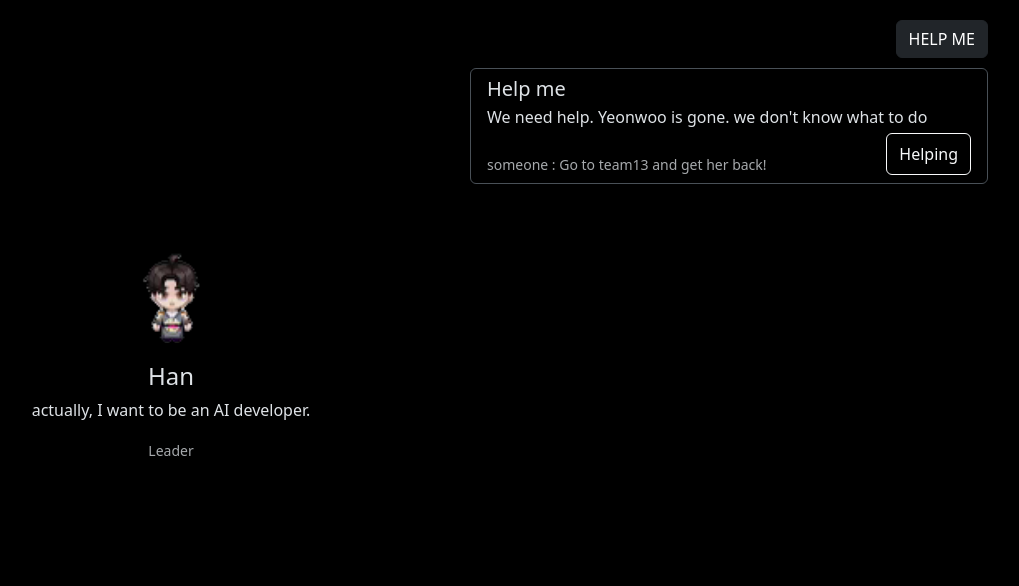
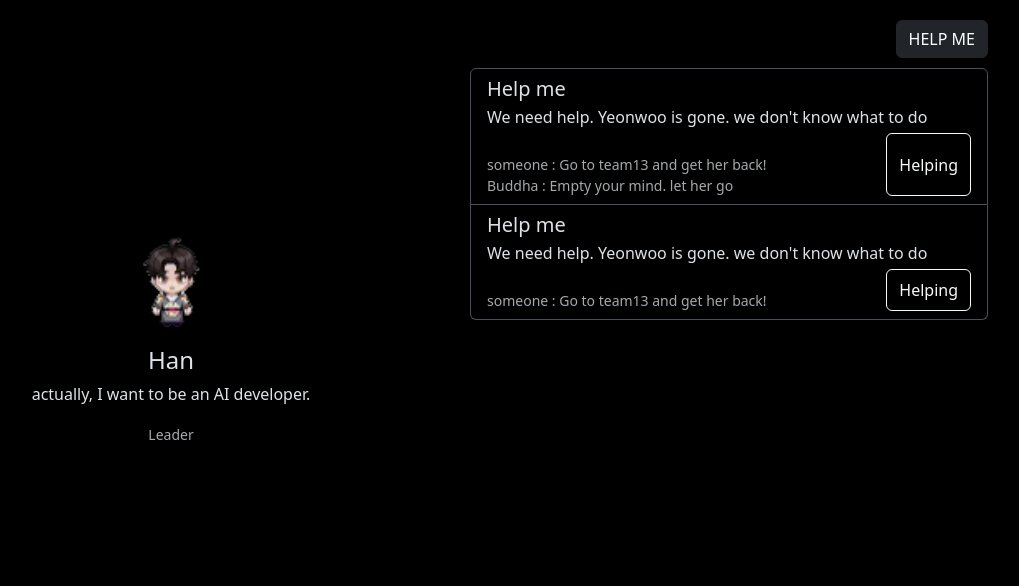
Before and after one commit to hjn5018/dowajo, a Flask app: page /leader in a window 1280 px wide. Shown: the part 72-658 px from the top of the page, without its empty margins (190-1209 px from the left). Run offline with Flask 3, Linux system fonts and the light colour scheme.

Commit message:
발표용 약간의 편법

```diff
--- a/Project/app.py
+++ b/Project/app.py
@@ -24,7 +24,7 @@ class Help(db.Model):
 class Answer(db.Model):
     listnum = db.Column(db.Integer, primary_key=True)
     answer = db.Column(db.String, nullable=False)
-    hiiam = db.Column(db.String, nullable=False)
+    hiiam = db.Column(db.String, nullable=False, default="someone") #누군지 안 적고 도움 주면 "someone"이 디폴트값
     username = db.Column(db.String, nullable=False)
     whatlist = db.Column(db.String, nullable=False, default="")
 
--- a/Project/templates/leader.html
+++ b/Project/templates/leader.html
@@ -139,7 +139,7 @@
           <!-- "{{ url_for('static', filename='본인 사진.png')}}" static에 사진 추가하고 이렇게 올려주세요!  -->
           <img
             src="{{ url_for('static', filename='한진용.png')}}"
-            class="card-img-top mt-3"
+            class="card-img-top"
             alt="..."
             style="width: 60px; height: auto; margin: auto"
           />
@@ -168,6 +168,32 @@
           </button>
         </div>
         <div class="list-group">
+          <a
+            href="#"
+            class="list-group-item list-group-item-action"
+            style="background-color: transparent"
+          >
+            <div class="d-flex w-100 justify-content-between">
+              <h5 class="mb-1">Help me</h5>
+            </div>
+            <p class="mb-1">
+              We need help. Yeonwoo is gone. we don't know what to do
+            </p>
+            <div class="d-flex w-100 justify-content-between">
+              <small class="text-body-secondary"
+                ><br />someone : Go to team13 and get her back!<br />
+                Buddha : Empty your mind. let her go</small
+              >
+              <button
+                type="button"
+                class="btn btn-outline-light"
+                data-bs-toggle="modal"
+                data-bs-target="#exampleModal2"
+              >
+                Helping
+              </button>
+            </div>
+          </a>
           {% for dowajo in dowajo %}
           <a
             href="#"
```
Also changed, not shown: Project/templates/member2.html (+23 -0 lines), Project/database.db.
